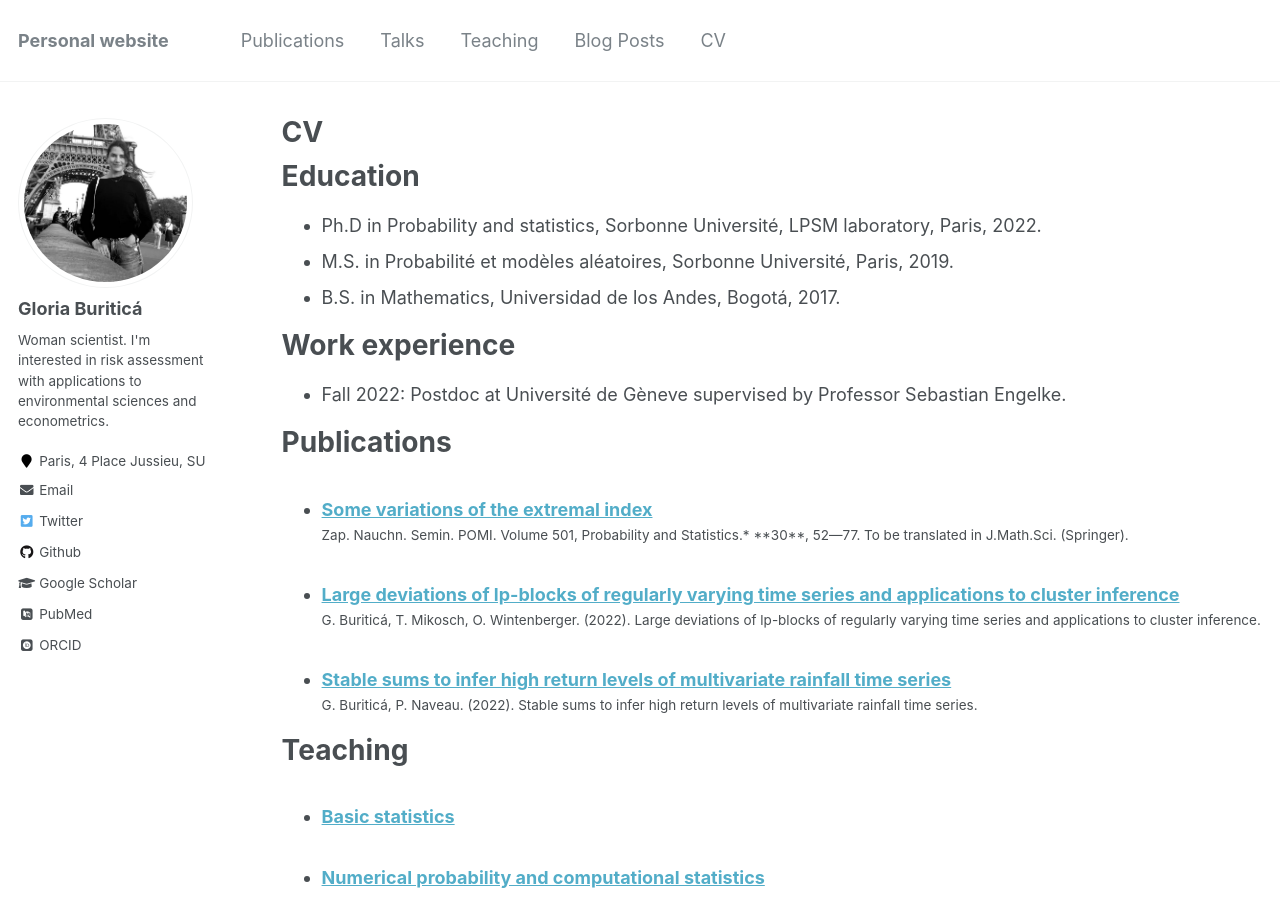
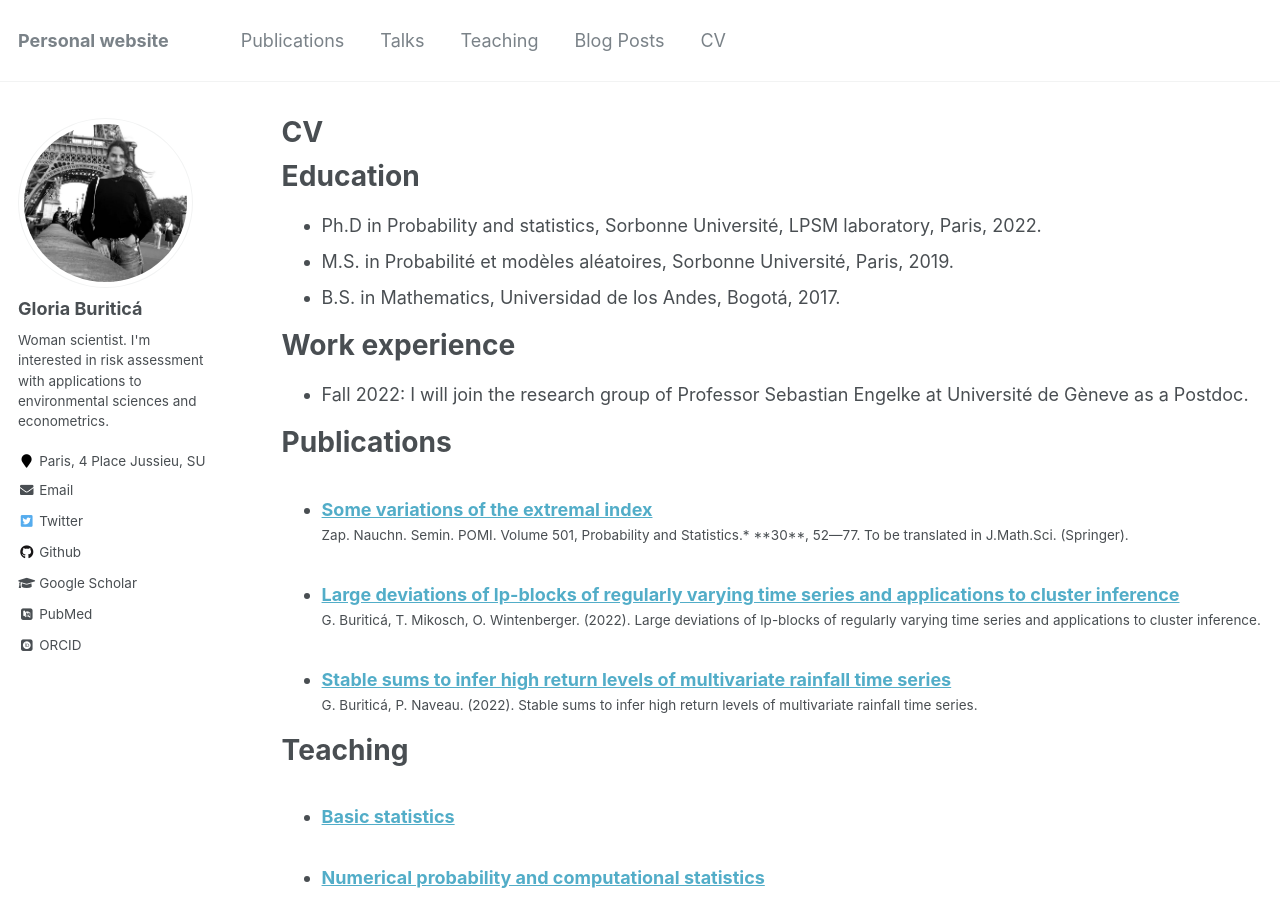
Before and after one commit to GBuritica/GBuritica.github.io, a Jekyll site: the page built from _pages/cv.md, in a window 1280 px wide and 900 px high. Built offline with Jekyll 4.4.1, drawn with Linux system fonts in a browser that asks for light colours; some web fonts are replaced.

Commit message:
Update cv.md

```diff
--- a/_pages/cv.md
+++ b/_pages/cv.md
@@ -18,7 +18,7 @@ Education
 
 Work experience
 ======
-* Fall 2022: Postdoc at Université de Gèneve supervised by Professor Sebastian Engelke.
+* Fall 2022: I will join the research group of Professor Sebastian Engelke at Université de Gèneve as a Postdoc.
 
 Publications
 ======
```
